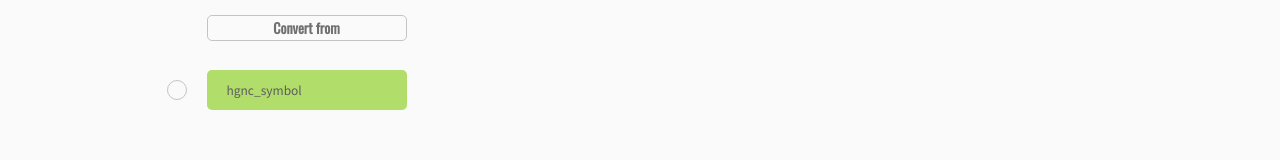
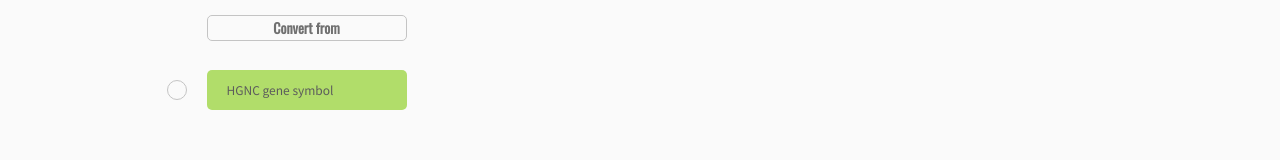
Before and after one commit to togoid/togoid-converter, a Next.js app: page / in a window 1280 px wide. Both pictures are taken after typing "Sample" into the empty fields and a click on the input "EXECUTE". Shown: the part 524-684 px from the top of the page. Built offline with nearby package versions, Linux system fonts and the light colour scheme.

Commit message:
Change show database label

```diff
--- a/components/Explore.js
+++ b/components/Explore.js
@@ -104,7 +104,7 @@ const Explore = (props) => {
                                 className="radio__large_label green"
                               >
                                 <span className="radio__large_label__inner">
-                                  {v.name}
+                                  {dbCatalogue[v.name].label}
                                 </span>
                               </label>
                             </div>
```
